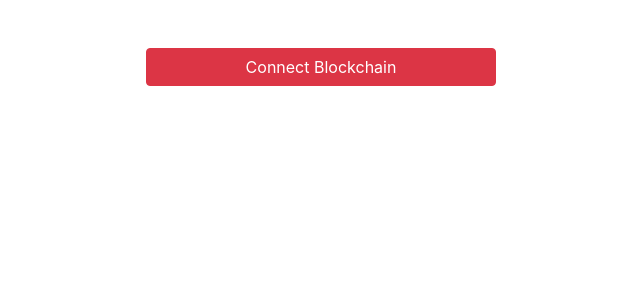
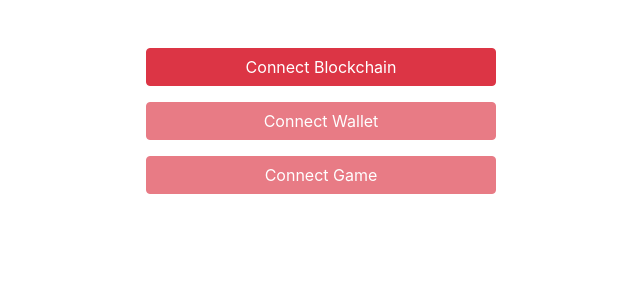
Before and after one commit to alexroan/tennis-manager, a React (Create React App) app in the folder client/: page / in a window 1280 px wide. Shown: the top 300 px of the page, without its empty margins (319-959 px from the left). Built offline with nearby package versions, Linux system fonts and the light colour scheme.

Commit message:
Game loaded

```diff
--- a/client/src/Content.js
+++ b/client/src/Content.js
@@ -1,19 +1,30 @@
 import React, {Component} from 'react';
 import {connect} from 'react-redux';
-import { loadWeb3 } from './redux/interactions';
-import { web3Selector } from './redux/selectors';
+import { loadWeb3, loadWallet, loadGame } from './redux/interactions';
+import { web3Selector, accountSelector, gameSelector } from './redux/selectors';
 
 class Content extends Component {
     render() {
-        const {dispatch, web3} = this.props;
+        const {dispatch, web3, account, game} = this.props;
 
         const connectBlockchain = async (e) => {
-            console.log("pushed");
             e.preventDefault();
             await loadWeb3(dispatch);
         }
 
+        const connectWallet = async (e) => {
+            e.preventDefault();
+            await loadWallet(dispatch, web3);
+        }
+
+        const connectGame = async (e) => {
+            e.preventDefault();
+            console.log("connecting game");
+            loadGame(dispatch, web3);
+        }
+
         return (
+            <div>
                 <div className="row justify-content-center">
                     <div className="col-4">
                         <form onSubmit={connectBlockchain}>
@@ -27,6 +38,33 @@ class Content extends Component {
                         </form>
                     </div>
                 </div>
+                <div className="row justify-content-center">
+                    <div className="col-4">
+                        <form onSubmit={connectWallet}>
+                            <div className="form-group row">
+                                <div className="col-12">
+                                    <button type="submit" className={`w-100 btn text-truncate ${(web3 === null) ? "disabled btn-danger" : (account !== null) ? "btn-success" : "btn-warning" }`}>
+                                        {(account !== null) ? account : "Connect Wallet"}
+                                    </button>
+                                </div>
+                            </div>
+                        </form>
+                    </div>
+                </div>
+                <div className="row justify-content-center">
+                    <div className="col-4">
+                        <form onSubmit={connectGame}>
+                            <div className="form-group row">
+                                <div className="col-12">
+                                    <button type="submit" className={`w-100 btn text-truncate ${(account === null) ? "disabled btn-danger" : (game !== null) ? "btn-success" : "btn-warning" }`}>
+                                        {(game !== null) ? "Game Ready" : "Connect Game"}
+                                    </button>
+                                </div>
+                            </div>
+                        </form>
+                    </div>
+                </div>
+            </div>
         )
     }
 }
@@ -34,6 +72,8 @@ class Content extends Component {
 function mapStateToProps(state){
 	return {
         web3: web3Selector(state),
+        account: accountSelector(state),
+        game: gameSelector(state)
 	}
 }
 
--- a/client/src/redux/actions.js
+++ b/client/src/redux/actions.js
@@ -4,3 +4,17 @@ export function web3Loaded(connection){
         connection
     }
 }
+
+export function accountLoaded(account){
+    return {
+        type: 'ACCOUNT_LOADED',
+        account
+    }
+}
+
+export function gameLoaded(game){
+    return {
+        type: 'GAME_LOADED',
+        game
+    }
+}
--- a/client/src/redux/interactions.js
+++ b/client/src/redux/interactions.js
@@ -1,8 +1,27 @@
 import getWeb3 from "../getWeb3";
-import {web3Loaded} from "./actions";
+import Game from "../contracts/Game.json";
+import {web3Loaded, accountLoaded, gameLoaded} from "./actions";
 
 export const loadWeb3 = async (dispatch) => {
     const web3 = await getWeb3();
     dispatch(web3Loaded(web3));
     return web3;
 }
+
+export const loadWallet = async (dispatch, web3) => {
+    const accounts = await web3.eth.getAccounts();
+    const account = accounts[0];
+    dispatch(accountLoaded(account));
+    return account;
+}
+
+export const loadGame = async (dispatch, web3) => {
+    const networkId = await web3.eth.net.getId();
+    const deployedNetwork = Game.networks[networkId];
+    const instance = new web3.eth.Contract(
+        Game.abi,
+        deployedNetwork && deployedNetwork.address,
+    );
+    dispatch(gameLoaded(instance));
+    return instance;
+}
--- a/client/src/redux/reducers.js
+++ b/client/src/redux/reducers.js
@@ -4,17 +4,25 @@ function web3(state = {}, action) {
     switch (action.type) {
         case 'WEB3_LOADED':
             return { ...state, connection: action.connection };
-        case 'ACCOUNT_LOADING':
-            return { ...state, accountLoading: true};
         case 'ACCOUNT_LOADED':
-            return { ...state, account: action.account, accountLoading: false };
+            return { ...state, account: action.account };
+        case 'GAME_LOADED':
+            return { ...state, game: action.game };
+        default:
+            return state;
+    }
+}
+
+function game(state = {}, action) {
+    switch (action.type) {
+
         default:
             return state;
     }
 }
 
 const rootReducer = new combineReducers({
-    web3
+    web3, game
 });
 
 export default rootReducer;
--- a/client/src/redux/selectors.js
+++ b/client/src/redux/selectors.js
@@ -3,3 +3,9 @@ import {createSelector} from 'reselect';
 
 const web3 = state => get(state, 'web3.connection', null);
 export const web3Selector = createSelector(web3, w => w);
+
+const account = state => get(state, 'web3.account', null);
+export const accountSelector = createSelector(account, a => a);
+
+const game = state => get(state, 'web3.game', null);
+export const gameSelector = createSelector(game, a => a);
```
Lines whose indentation alone changed are shown as unchanged.
